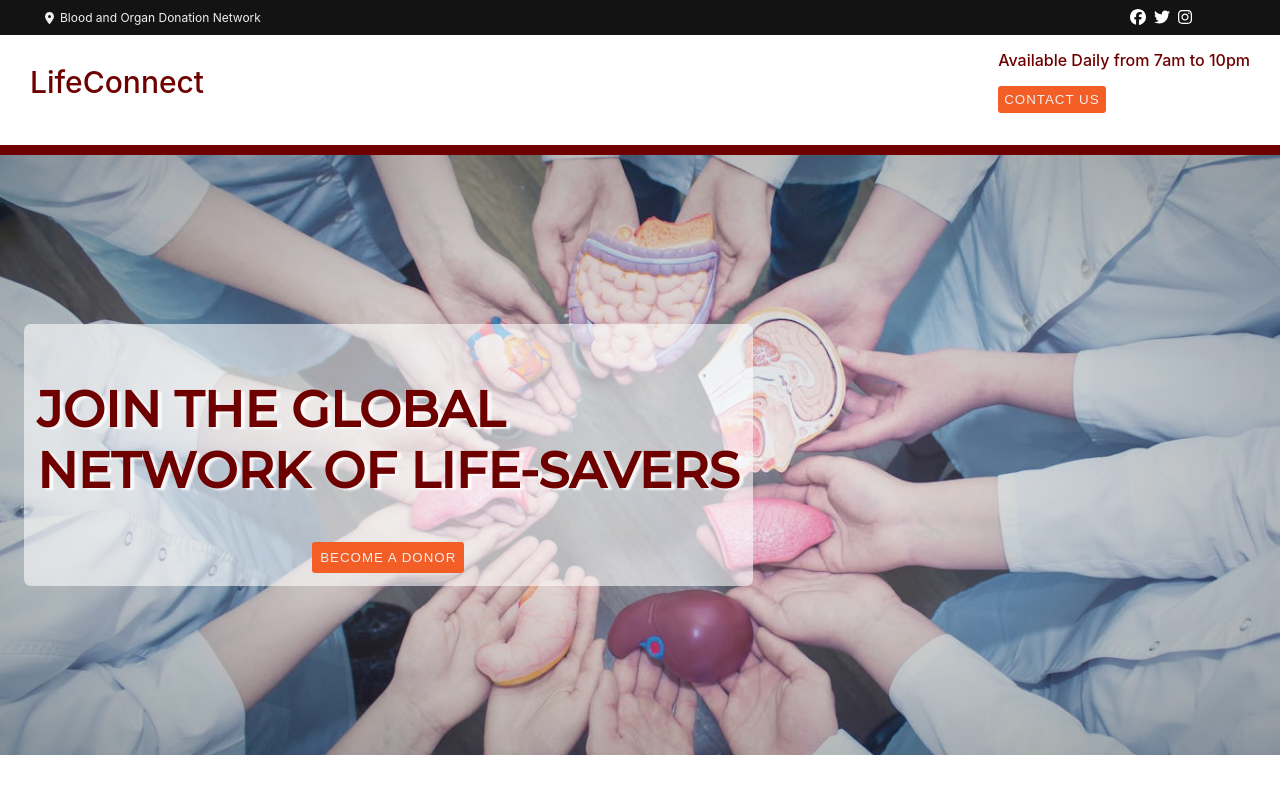
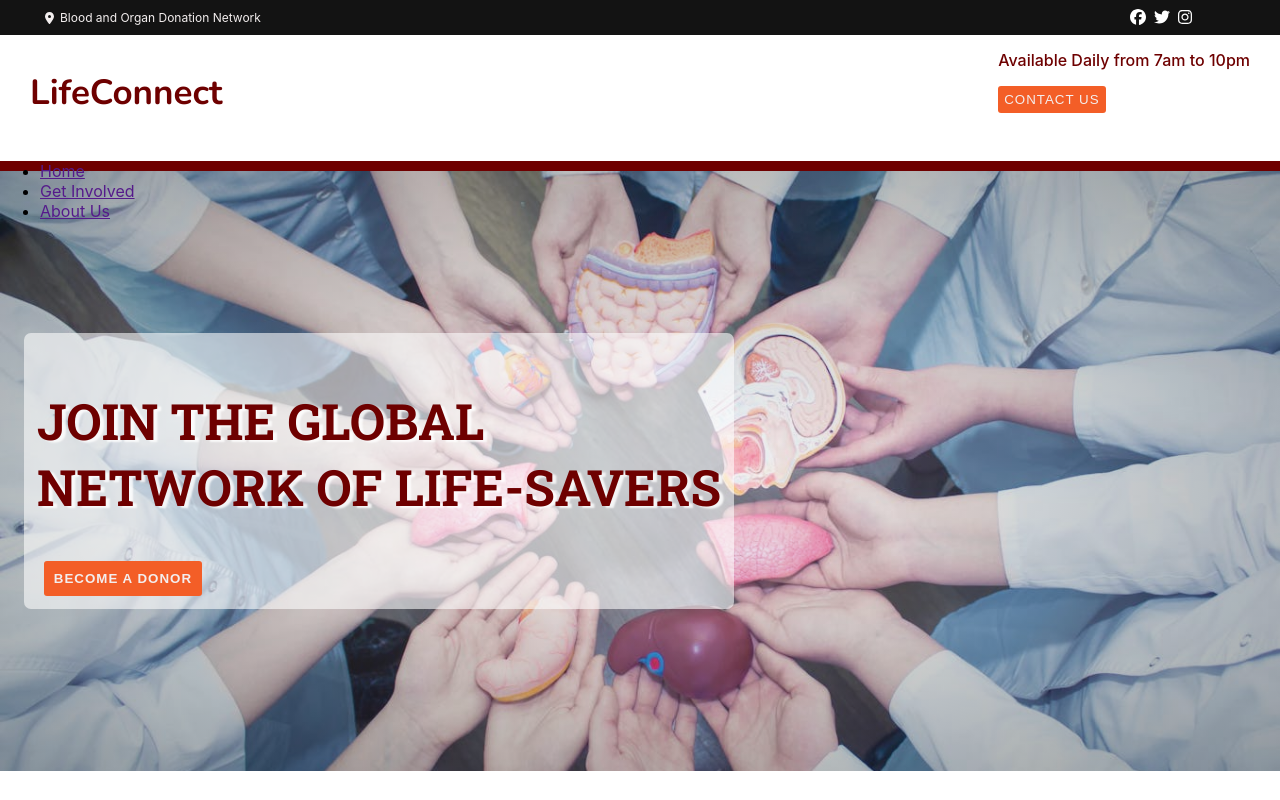
Before and after one commit to YogeshTundiya/Lifeconnect, a React (Create React App) app: page / in a window 1280 px wide. Built offline with nearby package versions, Linux system fonts and the light colour scheme.

Commit message:
small-change-Y navbar-start

```diff
--- a/public/index.html
+++ b/public/index.html
@@ -27,7 +27,7 @@
     <link rel="preconnect" href="https://fonts.googleapis.com" />
     <link rel="preconnect" href="https://fonts.gstatic.com" crossorigin />
     <link
-      href="https://fonts.googleapis.com/css2?family=Montserrat:ital,wght@0,500;1,500&family=Roboto+Slab:wght@100..900&display=swap"
+      href="https://fonts.googleapis.com/css2?family=Montserrat:ital,wght@0,500;1,500&family=Nunito:ital,wght@0,200..1000;1,200..1000&family=Roboto+Slab:wght@100..900&display=swap"
       rel="stylesheet"
     />
     <title>LifeConnect</title>
--- a/src/component/Header.jsx
+++ b/src/component/Header.jsx
@@ -38,7 +38,19 @@ const Header = () => {
         </div>
       </section>
       <section>
-        <div className="navbar"></div>
+        <div className="navbar">
+          <ul>
+            <li className="nav_item">
+              <a href="">Home</a>
+            </li>
+            <li className="nav_item">
+              <a href="">Get Involved</a>
+            </li>
+            <li className="nav_item">
+              <a href="">About Us</a>
+            </li>
+          </ul>
+        </div>
       </section>
     </>
   );
--- a/src/component/Hero.jsx
+++ b/src/component/Hero.jsx
@@ -1,5 +1,4 @@
 import React from "react";
-// import Img from "./Imeges/doct2.jpg";
 import "./css/Hero.css";
 
 const Hero = () => {
--- a/src/component/css/Header.css
+++ b/src/component/css/Header.css
@@ -46,8 +46,9 @@
 }
 
 .logo_time .logo {
-    font-size: 30px;
-    font-weight: 500;
+    font-size: 35px;
+    font-weight: 700;
+    font-family: "Nunito", serif;
     color: var(--maroon);
 }
 
--- a/src/component/css/Hero.css
+++ b/src/component/css/Hero.css
@@ -37,25 +37,29 @@
     justify-content: space-around;
     align-items: center;
     flex-direction: column;
+
 }
 
 .hero h1 {
     color: var(--maroon);
     font-size: 50px;
     text-transform: uppercase;
-    font-family: "Montserrat", serif;
+    /* font-family: "Montserrat", serif; */
+    font-family: "Roboto Slab", serif;
+    font-optical-sizing: auto;
     text-shadow: 4px 2px 2px #ffffffd1;
 
 }
 
 .hero .btn {
-    padding: 8px;
+    padding: 10px;
     border: none;
     background-color: var(--orenge);
     border-radius: 3px;
     color: var(--white);
     text-transform: uppercase;
-    font-weight: 500;
+    font-weight: 600;
     letter-spacing: 1px;
     cursor: pointer;
+    margin-right: 32rem;
 }
```
Also changed, not shown: src/component/Contact.jsx (+3 -7 lines), src/index.js (+6 -6 lines), 1 other file (tests, documents, lock files or other folders).
